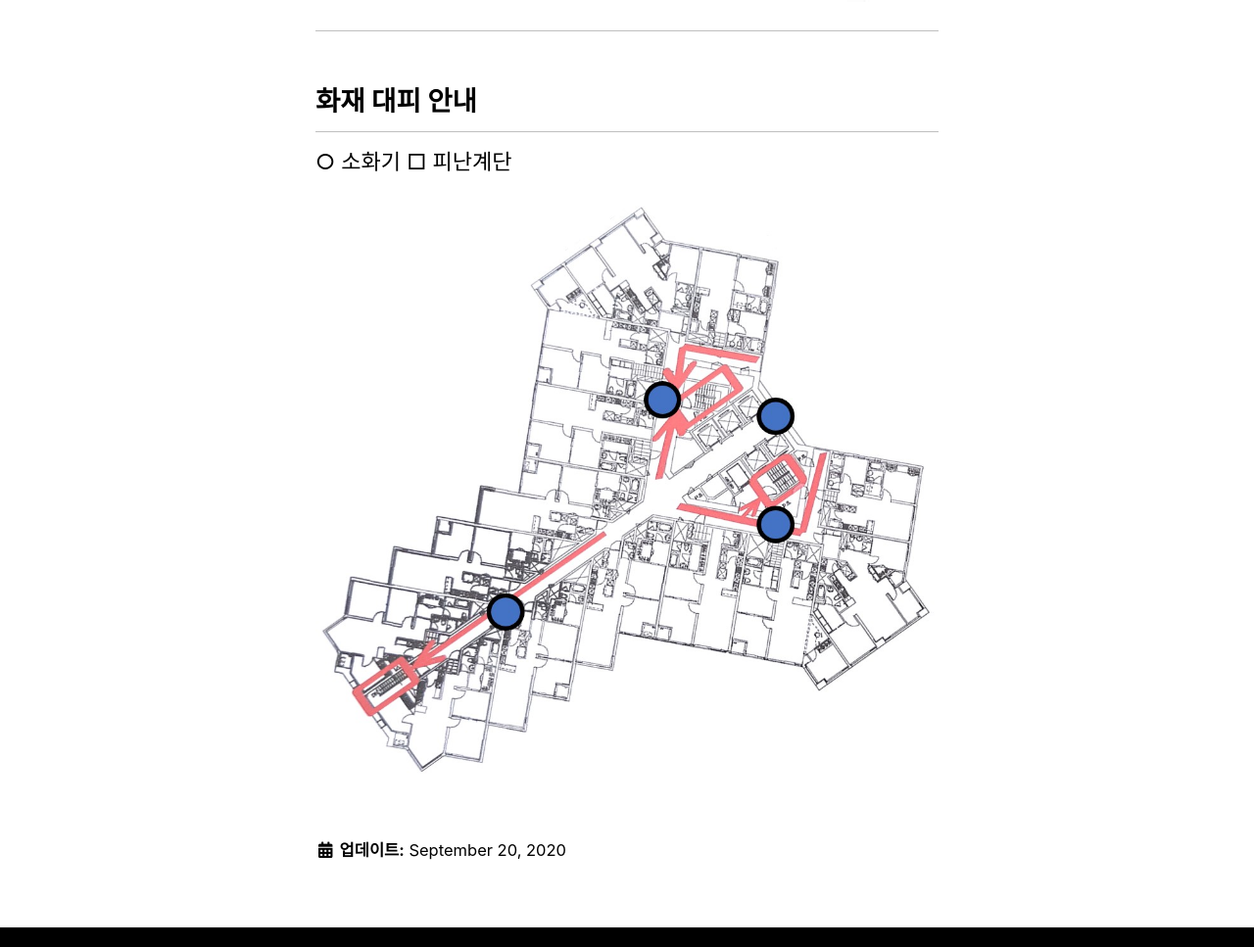
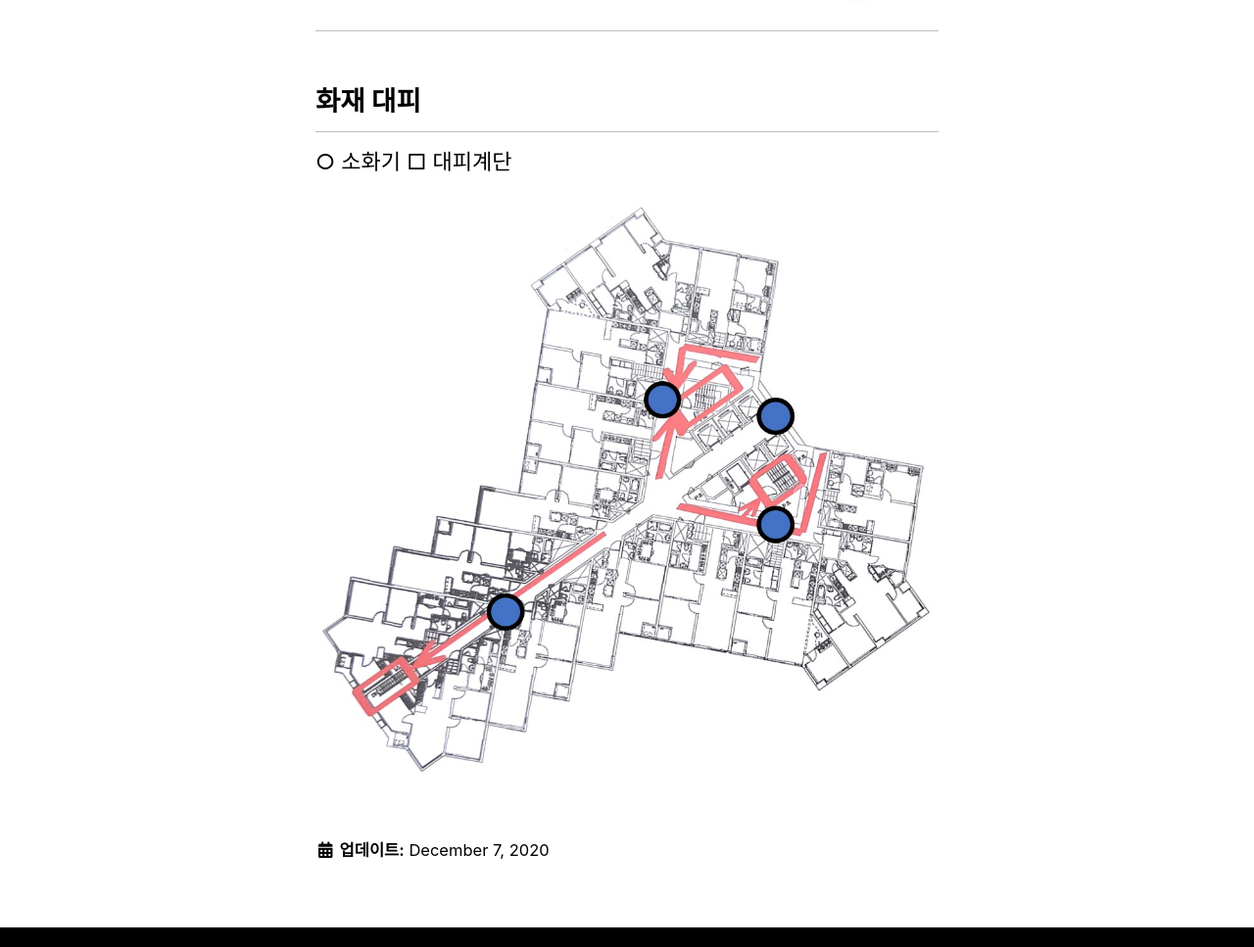
Before and after one commit to mapoobelisk/mapoobelisk.github.io, a Jekyll site: the page built from _pages/house.md, in a window 1280 px wide and 1400 px high, scrolled down 5968 px. Shown: the part 299-1266 px from the top of the window at 98% size. Built offline with Jekyll 4.4.1, drawn with Linux system fonts in a browser that asks for light colours; cached includes are drawn as plain includes.

```diff
--- a/_pages/house.md
+++ b/_pages/house.md
@@ -123,9 +123,9 @@ toc: true
 
 ---
 
-## 화재 대피 안내
+## 화재 대피
 
 ○ 소화기
-□ 피난계단
+□ 대피계단
 
 ![화재 대피](/assets/images/fire.jpg)
```
Also changed, not shown: other parts of _pages/house.md (+1 -1 lines), _pages/gallery.md (+1 -1 lines), 1 other file.
